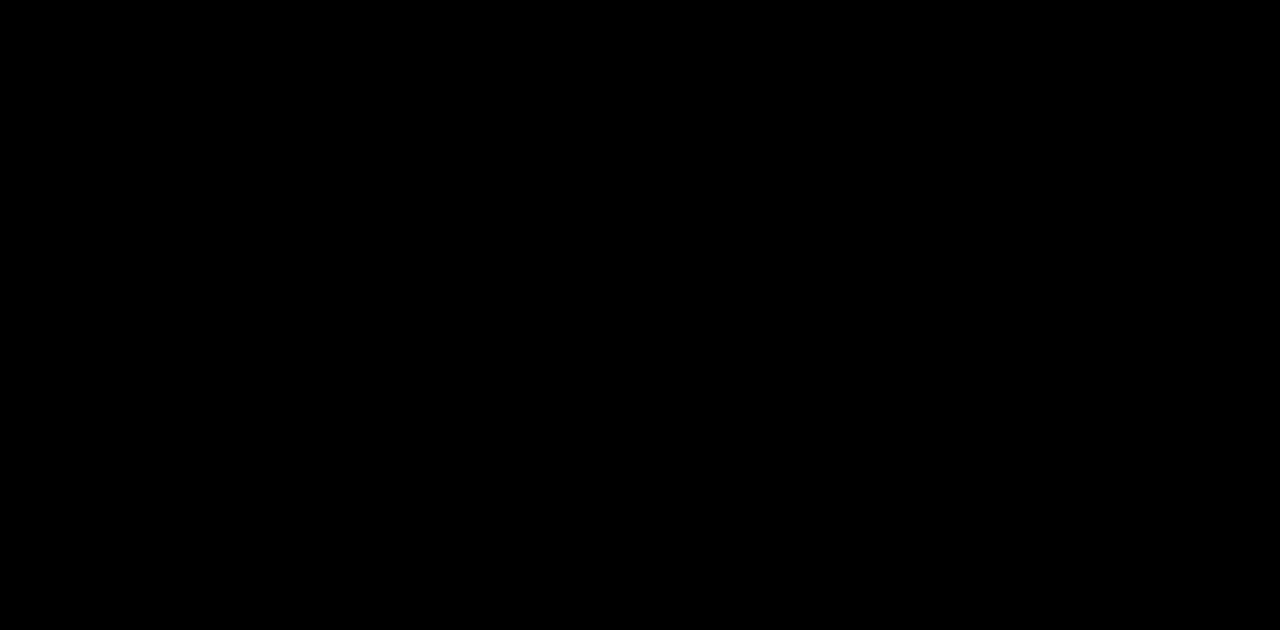
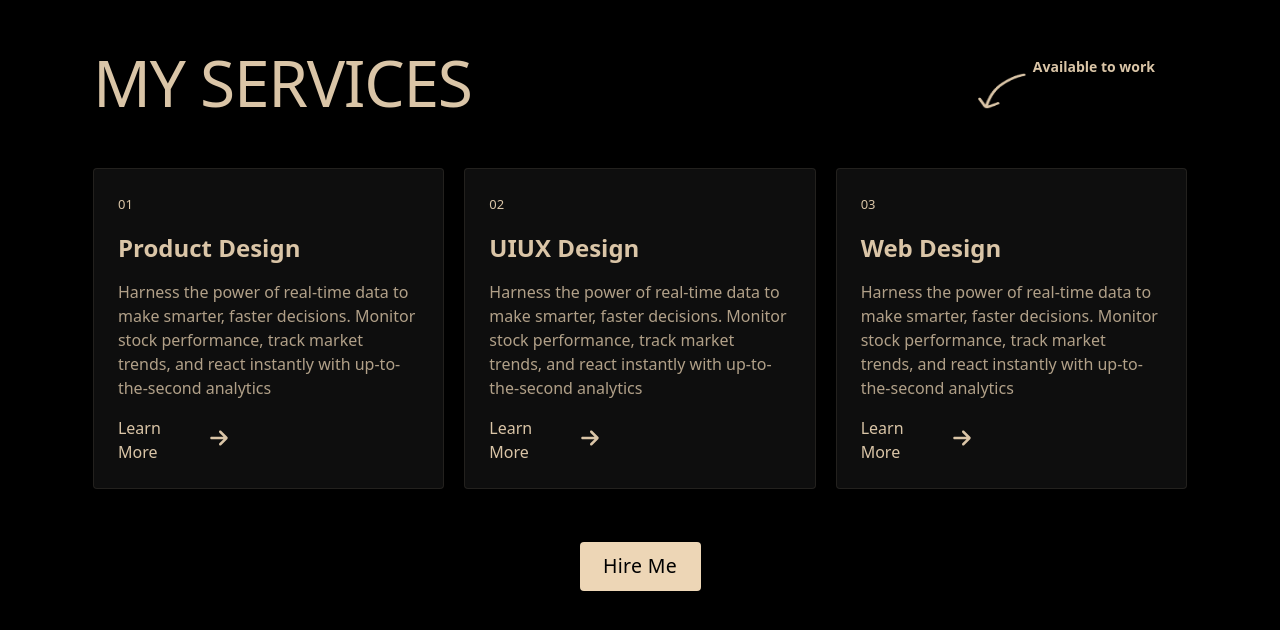
Before and after one commit to Christopher6609/KunlePortfolio, a Next.js app: page / in a window 1280 px wide. Shown: the part 1634-2264 px from the top of the page. Before the commit the page ends 1580 px from the top, so only its background shows below. Built offline with nearby package versions, Linux system fonts and the light colour scheme.

Commit message:
services section

```diff
--- a/src/app/components/Heading/Heading.tsx
+++ b/src/app/components/Heading/Heading.tsx
@@ -10,7 +10,7 @@ const Heading = () => {
                     <Image src="/img/Hand-drawn arrow.png" width={3125} height={125} alt="arrowDown" className="w-[3.5rem] h-[2.25rem] -rotate-30 " />
                 </div>
                 <div>
-                    <p >Available to work</p>
+                    <p className="text-[0.875rem] leading-[1.25rem] font-[600]" >Available to work</p>
                 </div>
             </div>
             <div className="flex flex-col items-center justify-center gap-[1.5rem]">
--- a/src/app/components/MarqueeFunction/Marquee.tsx
+++ /dev/null
@@ -1,11 +0,0 @@
-const Marquee = () => {
-    return (
-        <div>
-            <div>
-
-            </div>
-        </div>
-    )
-}
-
-export default Marquee;
--- /dev/null
+++ b/src/app/components/Services/Service.tsx
@@ -0,0 +1,27 @@
+import { faArrowRight } from "@fortawesome/free-solid-svg-icons";
+import { FontAwesomeIcon } from "@fortawesome/react-fontawesome";
+import Link from "next/link";
+import { serviceData } from "./Services";
+
+type serviceProps = {
+    service: serviceData
+}
+
+
+const Service = ({ service }:serviceProps) => {
+    const { id, head, body } = service;
+    return (
+        <div className="md:w-[25rem] md:h-[20.0625rem] bg-[#0E0E0E] rounded border-[#dac5a71a] border flex items-center px-[1.5rem]">
+            <div className="space-y-[1rem]">
+                <p className="text-[0.8125rem] font-[100] leading-[1.5rem] ">{id}</p>
+                <h4 className="text-[1.5rem] font-[700] leading-[2rem] ">{head}</h4>
+                <p className="text-[1rem] font-[100] leading-[1.5rem] opacity-[0.8]">{body}</p>
+                <Link href="#" className="text-[1rem] leading-[1.5rem] font-[500] w-[6.9375rem] flex items-center">Learn More <span><FontAwesomeIcon icon={faArrowRight} className="w-[1.25rem] h-[1.25rem] pl-[0.5rem]" /></span> </Link>
+            </div>
+
+        </div>
+
+    )
+}
+
+export default Service;
--- /dev/null
+++ b/src/app/components/Services/Services.tsx
@@ -0,0 +1,58 @@
+import Image from "next/image";
+import Service from "./Service";
+
+
+export interface serviceData {
+    id: string,
+    head: string,
+    body: string
+}
+
+const Services = () => {
+    return (
+        <div className="py-[6.56rem] space-y-[3.31rem]">
+            <div className="flex justify-between items-center">
+                <div>
+                    <h1 className="text-[4rem] font-[300] leading-[4rem] tracking-[-0.08rem] uppercase ">my services</h1>
+                </div>
+                <div className="flex px-[2rem]">
+                    <div className="pt-[1rem]">
+                        <Image src="/img/Hand-drawn arrow.png" width={3125} height={125} alt="arrowDown" className="w-[3.5rem] h-[2.25rem] -rotate-30 " />
+                    </div>
+                    <div>
+                        <p className="text-[0.875rem] leading-[1.25rem] font-[600] ">Available to work</p>
+                    </div>
+                </div>
+            </div>
+            <div className="flex gap-[1.25rem] ">
+                {
+                    services.map((service) => <Service key={service.id} service={service} />)
+                }
+
+            </div>
+            <div className="flex justify-center items-center">
+                <a href="mailto:odeniyichristopher7@gmail.com" className="w-[7.5625rem] h-[3.0625rem] px-[0.75rem] py-[0.5rem] flex justify-center items-center rounded bg-[#EDD6B6] text-[#000] text-[1.21875rem] leading-[1.5rem] font-[500] tracking-[0.01831rem]">Hire Me </a>
+            </div>
+        </div>
+    )
+}
+
+export default Services;
+
+const services: serviceData[] = [
+    {
+        id: "01",
+        head: "Product Design",
+        body: "Harness the power of real-time data to make smarter, faster decisions. Monitor stock performance, track market trends, and react instantly with up-to-the-second analytics"
+    },
+    {
+        id: "02",
+        head: "UIUX Design",
+        body: "Harness the power of real-time data to make smarter, faster decisions. Monitor stock performance, track market trends, and react instantly with up-to-the-second analytics"
+    },
+    {
+        id: "03",
+        head: "Web Design",
+        body: "Harness the power of real-time data to make smarter, faster decisions. Monitor stock performance, track market trends, and react instantly with up-to-the-second analytics"
+    },
+]
--- a/src/app/page.tsx
+++ b/src/app/page.tsx
@@ -1,4 +1,5 @@
 import Heading from "./components/Heading/Heading"
+import Services from "./components/Services/Services"
 import Tools from "./components/Tools/Tools"
 
 export default function Home() {
@@ -6,6 +7,7 @@ export default function Home() {
     <div>
       <Heading />
       <Tools />
+      <Services />
 
     </div>
   )
```
